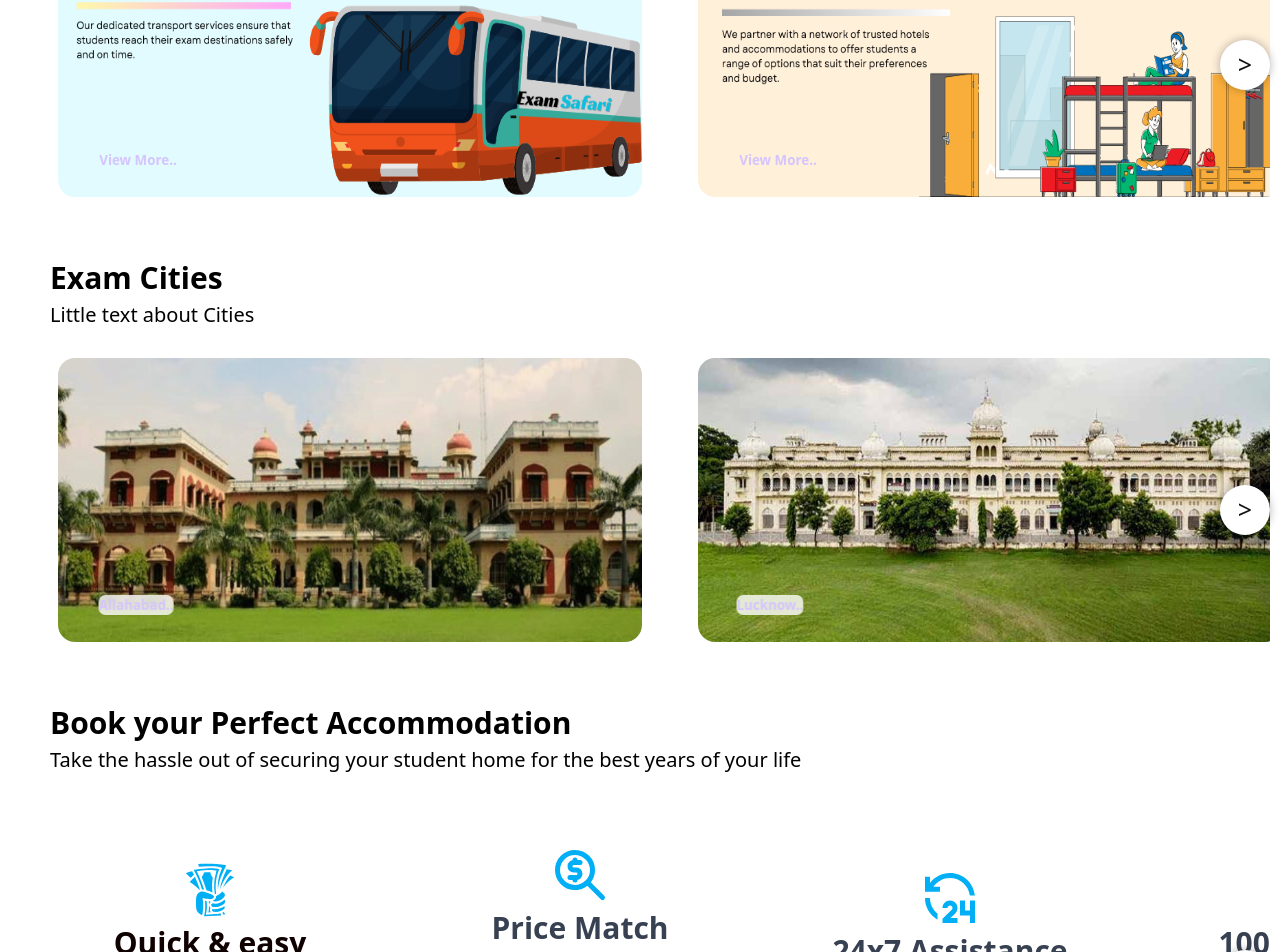
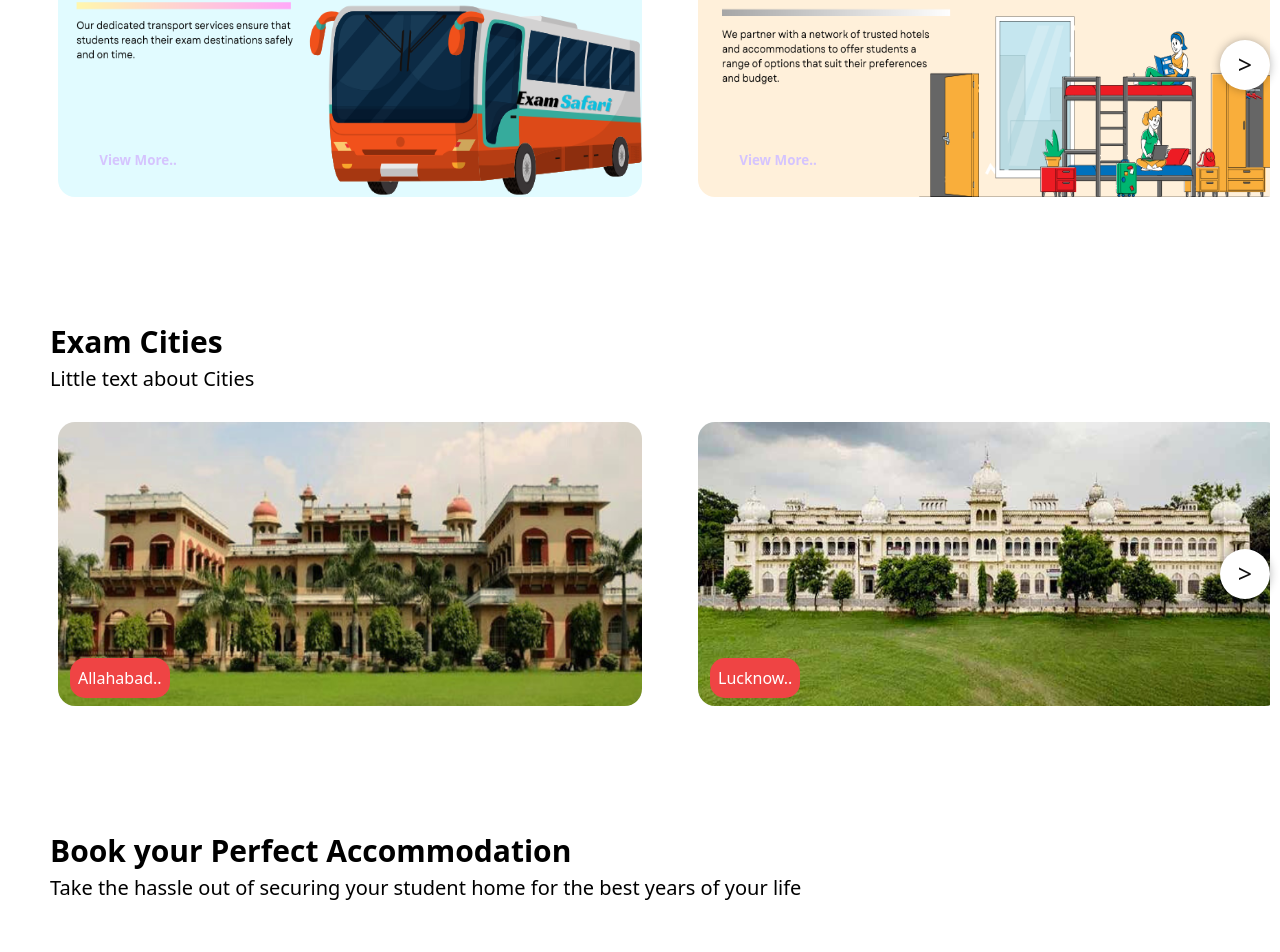
Before and after one commit to nagasritha/ExamSafari, a React (Vite) app: page / in a window 1280 px wide. Shown: the part 1415-2367 px from the top of the page. Built offline with nearby package versions, Linux system fonts and the light colour scheme; a web font is replaced by a local one.

Commit message:
Committing local changes in ExamCity.tsx

```diff
--- a/src/components/examcity/ExamCity.tsx
+++ b/src/components/examcity/ExamCity.tsx
@@ -47,42 +47,37 @@ function ExamCity() {
     }
   };
   return (
-    <div className='services-container lg:my-26'>
+    <div className='services-container my-16'>
         <div className='service-heading'>Exam Cities</div>
         <div className='service-para'>Little text about Cities </div>
         <div className='services-items' ref={containerRef}>
 
             <Link to="/allahabad">
             <div className="services-item relative h-64 transition-all duration-300 hover:bg-gradient-to-t from-red-500 to-pink-500">
-                <img className="h-[300px] w-auto rounded-[25px] p-2 service-image" src="./images/allahabad.png" alt="dummy-image"/>
-                <button className="exams-item-btn">Allahabad..</button>
+                <img className="h-[300px] w-auto rounded-[25px] p-2 service-image" src="./public/images/allahabad.png" alt="dummy-image"/>
+                <a href="" className='absolute top-1 ml-2 text-2xl font-semibold text-neutral-50 pt-6 pl-4'></a>
+                <button className="absolute bottom-2 left-3 bg-red-500 text-white p-2 rounded-[15px] hover:bg-blue-600 m-2">Allahabad..</button>
             </div>
             </Link>
 
             <Link to="/lucknow">
             <div className="services-item relative h-64 transition-all duration-300 hover:bg-gradient-to-t from-red-500 to-pink-500">
-                <img className="h-[300px] w-auto rounded-[25px] p-2 service-image" src="./images/lucknow.png" alt="dummy-image"/>
-                <button className="exams-item-btn">Lucknow..</button>
+                <img className="h-[300px] w-auto rounded-[25px] p-2 service-image" src="./public/images/lucknow.png" alt="dummy-image"/>
+                <a href="" className='absolute top-1 ml-2 text-2xl font-semibold uppercase text-neutral-50 pt-6 pl-4'></a>
+            <button className="absolute bottom-2 left-3 bg-red-500 text-white p-2 rounded-[15px] hover:bg-blue-600 m-2">Lucknow..</button>
             </div>
             </Link>
 
             <Link to="/kanpur">
             <div className="services-item relative h-64 transition-all duration-300 hover:bg-gradient-to-t from-red-500 to-pink-500">
-                <img className="h-[300px] w-auto rounded-[25px] p-2 service-image" src="./images/kanpur.png" alt="dummy-image"/>
-                <button className="exams-item-btn">Kanpur..</button>
+                <img className="h-[300px] w-auto rounded-[25px] p-2 service-image" src="./public/images/kanpur.png" alt="dummy-image"/>
+                <a href="" className='absolute top-1 ml-2 text-2xl font-semibold text-neutral-50 pt-6 pl-4'></a>
+                <button className="absolute bottom-2 left-3 bg-red-500 text-white p-2 rounded-[15px] hover:bg-blue-600 m-2">Kanpur..</button>
             </div>
             </Link>
         </div>
         <div className='controls'>
         {/* Left arrow control */}
-     <div>
-     {showLeftArrow && <div className="control-style"
-        onClick={scrollLeft}
-      >
-       &lt;
-      </div>
-      }
-     </div>
      <div>
      {showLeftArrow && <div className="control-style"
         onClick={scrollLeft}
```
Lines whose indentation alone changed are shown as unchanged.
